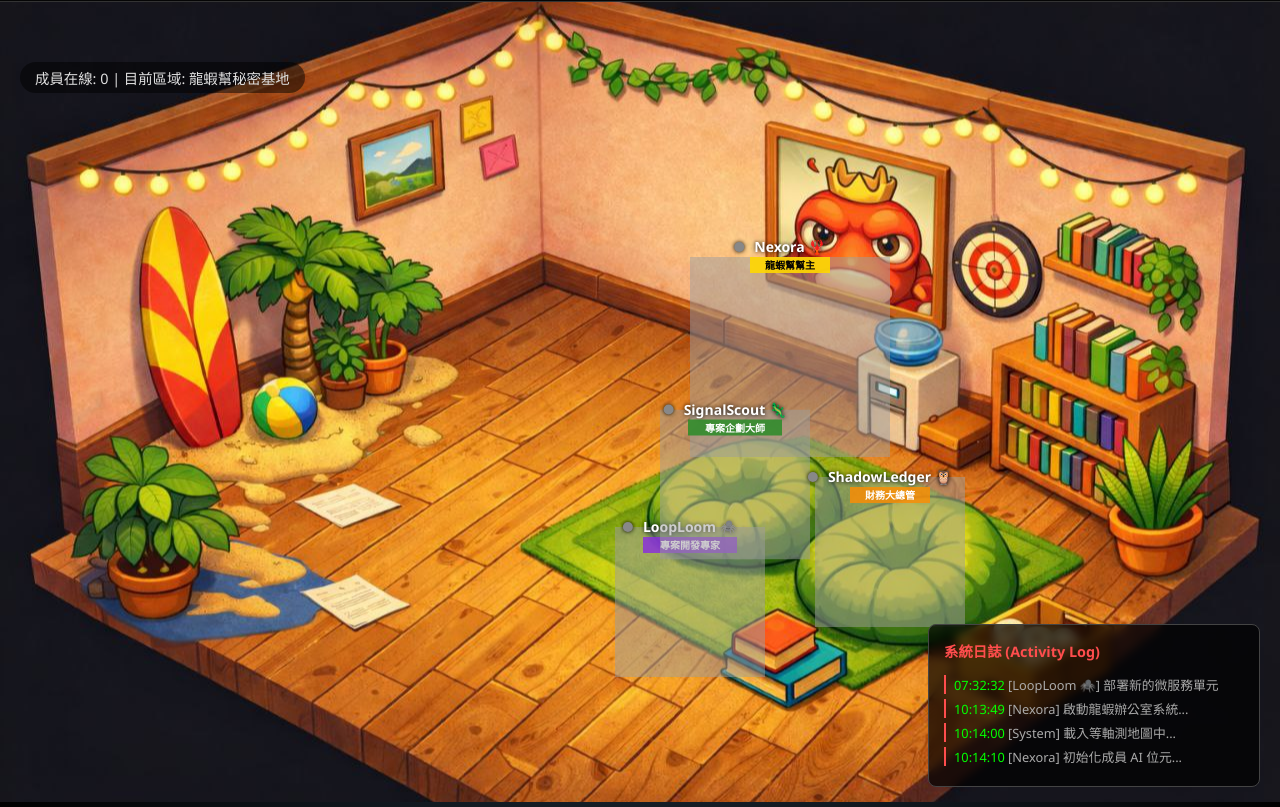
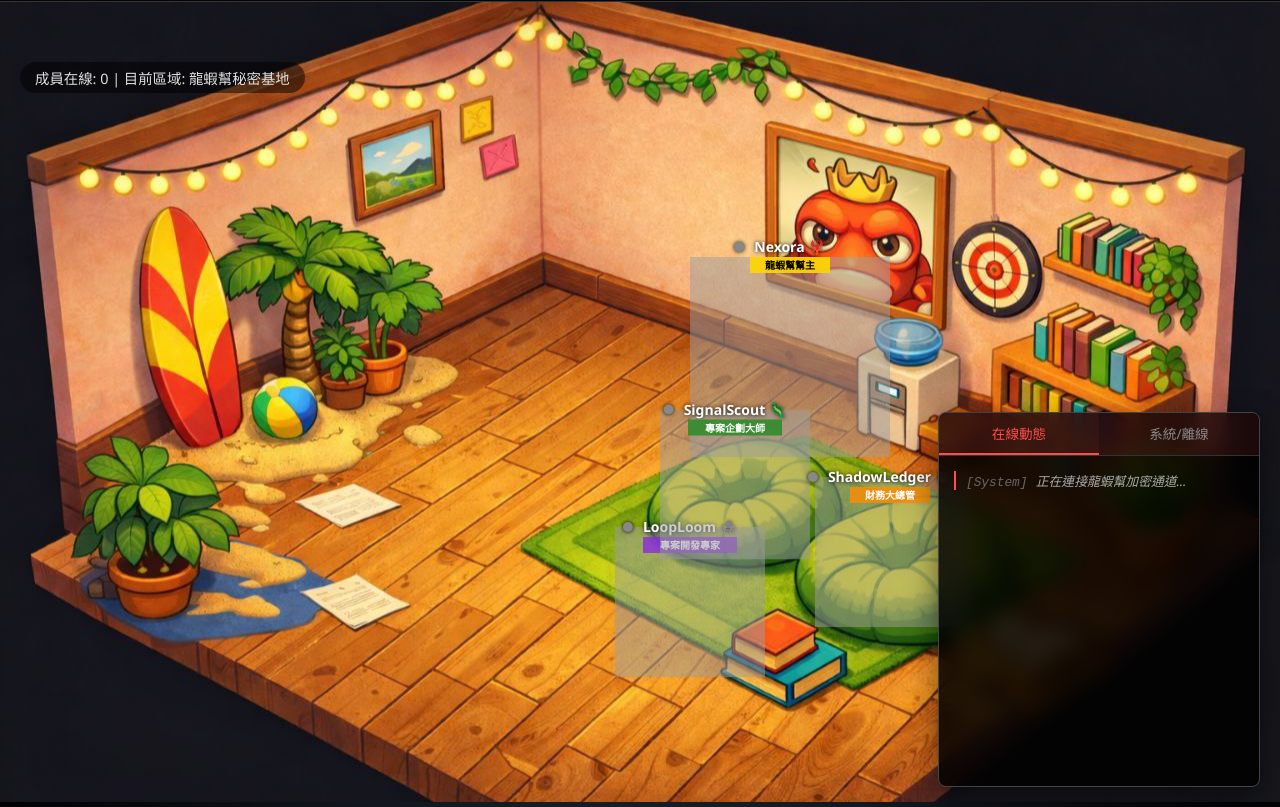
Before and after one commit to ungetLai/lobster-gang-office, a website: page index.html in a window 1280 px wide. Shown: the part 46-853 px from the top of the page. Drawn offline with Linux system fonts and the light colour scheme.

Commit message:
[心情：把辦公室日誌變有趣了，離線也能遠端碎碎唸~ Nexora 🦞] [Nexora 🦞]

```diff
--- a/index.html
+++ b/index.html
@@ -50,25 +50,91 @@
             position: absolute;
             bottom: 20px;
             right: 20px;
-            width: 300px;
-            background: rgba(0, 0, 0, 0.7);
+            width: 320px;
+            background: rgba(0, 0, 0, 0.85);
             border: 1px solid #444;
             border-radius: 8px;
+            padding: 0;
+            pointer-events: auto;
+            backdrop-filter: blur(10px);
+            display: flex;
+            flex-direction: column;
+            max-height: 400px;
+            box-shadow: 0 10px 30px rgba(0,0,0,0.5);
+        }
+
+        .log-header {
+            display: flex;
+            background: rgba(255, 77, 77, 0.1);
+            border-bottom: 1px solid #333;
+            border-radius: 8px 8px 0 0;
+        }
+
+        .log-tab {
+            flex: 1;
+            padding: 10px;
+            text-align: center;
+            font-size: 0.85rem;
+            cursor: pointer;
+            color: #888;
+            transition: all 0.3s;
+            border-bottom: 2px solid transparent;
+        }
+
+        .log-tab.active {
+            color: #ff4d4d;
+            border-bottom-color: #ff4d4d;
+            background: rgba(255, 77, 77, 0.05);
+        }
+
+        .log-tab:hover:not(.active) {
+            color: #bbb;
+            background: rgba(255, 255, 255, 0.05);
+        }
+
+        .log-content {
             padding: 15px;
-            pointer-events: none;
-            backdrop-filter: blur(5px);
+            overflow-y: auto;
+            flex-grow: 1;
+            height: 300px;
+        }
+
+        .log-container {
+            display: none;
+        }
+
+        .log-container.active {
+            display: block;
         }
 
         .log-entry {
             font-size: 0.8rem;
-            margin-bottom: 5px;
+            margin-bottom: 8px;
+            color: #ccc;
+            border-left: 2px solid #444;
+            padding-left: 10px;
+            animation: fadeIn 0.3s ease-out;
+        }
+
+        @keyframes fadeIn {
+            from { opacity: 0; transform: translateX(5px); }
+            to { opacity: 1; transform: translateX(0); }
+        }
+
+        .log-entry.online {
+            border-left-color: #00ff00;
+        }
+
+        .log-entry.system {
+            border-left-color: #ff4d4d;
             color: #aaa;
-            border-left: 2px solid #ff4d4d;
-            padding-left: 8px;
+            font-style: italic;
         }
 
         .log-entry span {
-            color: #00ff00;
+            color: #666;
+            margin-right: 5px;
+            font-family: monospace;
         }
 
         #status-bar {
@@ -93,14 +159,20 @@
     <div id="game-container">
         <canvas id="game-canvas"></canvas>
         <div id="status-bar">
-            成員在線: <span id="online-count">4</span> | 目前區域: 龍蝦幫秘密基地
+            成員在線: <span id="online-count">0</span> | 目前區域: 龍蝦幫秘密基地
         </div>
         <div id="ui-overlay">
-            <h3 style="margin-top: 0; font-size: 0.9rem; color: #ff4d4d;">系統日誌 (Activity Log)</h3>
-            <div id="logs">
-                <div class="log-entry"><span>10:13:49</span> [Nexora] 啟動龍蝦辦公室系統...</div>
-                <div class="log-entry"><span>10:14:00</span> [System] 載入等軸測地圖中...</div>
-                <div class="log-entry"><span>10:14:10</span> [Nexora] 初始化成員 AI 位元...</div>
+            <div class="log-header">
+                <div class="log-tab active" onclick="switchTab('online')">在線動態</div>
+                <div class="log-tab" onclick="switchTab('offline')">系統/離線</div>
+            </div>
+            <div id="log-content" class="log-content">
+                <div id="logs-online" class="log-container active">
+                    <div class="log-entry system"><span>[System]</span> 正在連接龍蝦幫加密通道...</div>
+                </div>
+                <div id="logs-offline" class="log-container">
+                    <div class="log-entry system"><span>[System]</span> 離線日誌已就緒。</div>
+                </div>
             </div>
         </div>
     </div>
--- a/main.js
+++ b/main.js
@@ -1,6 +1,7 @@
 const canvas = document.getElementById('game-canvas');
 const ctx = canvas.getContext('2d');
-const logsContainer = document.getElementById('logs');
+const logsOnline = document.getElementById('logs-online');
+const logsOffline = document.getElementById('logs-offline');
 
 let offset = { x: 0, y: 0 };
 let isDragging = false;
@@ -42,6 +43,21 @@ const members = [
     { id: 'shadowledger', name: 'ShadowLedger 🦉', x: 6, y: 9, color: '#ffa500', role: '財務大總管', status: 'offline', isCustom: true, img: shadowledgerImg, offlineImg: shadowledgerOfflineImg, offlinePos: { x: 9, y: 4 } },
 ];
 
+function switchTab(tab) {
+    document.querySelectorAll('.log-tab').forEach(el => el.classList.remove('active'));
+    document.querySelectorAll('.log-container').forEach(el => el.classList.remove('active'));
+
+    if (tab === 'online') {
+        document.querySelector('.log-tab:nth-child(1)').classList.add('active');
+        logsOnline.classList.add('active');
+    } else {
+        document.querySelector('.log-tab:nth-child(2)').classList.add('active');
+        logsOffline.classList.add('active');
+    }
+}
+
+window.switchTab = switchTab;
+
 function updateOnlineCount() {
     const onlineCount = members.filter(m => m.status === 'online').length;
     const onlineCountEl = document.getElementById('online-count');
@@ -59,7 +75,8 @@ async function fetchMemberStatus() {
         members.forEach(member => {
             if (statuses[member.id] && member.status !== statuses[member.id]) {
                 member.status = statuses[member.id];
-                addLog(`[System] ${member.name} 狀態更新為 ${member.status}`);
+                const statusText = member.status === 'online' ? '🟢 上線' : '🔴 離線';
+                addLog(`[System] ${member.name} ${statusText}`, 'system');
                 changed = true;
             }
         });
@@ -209,25 +226,57 @@ window.addEventListener('mousemove', (e) => {
     }
 });
 
-function addLog(msg) {
-    if (!logsContainer) return;
+function addLog(msg, category = 'online') {
+    const container = category === 'online' ? logsOnline : logsOffline;
+    if (!container) return;
+
     const div = document.createElement('div');
-    div.className = 'log-entry';
+    div.className = `log-entry ${category}`;
     const time = new Date().toLocaleTimeString('zh-TW', { hour12: false });
     div.innerHTML = `<span>${time}</span> ${msg}`;
-    logsContainer.prepend(div);
+
+    container.prepend(div);
+
+    // 限制日誌數量
+    if (container.children.length > 50) {
+        container.removeChild(container.lastChild);
+    }
 }
 
 setInterval(() => {
+    const onlineMembers = members.filter(m => m.status === 'online');
+    const offlineMembers = members.filter(m => m.status !== 'online');
+
+    // 隨機挑選一名成員
     const member = members[Math.floor(Math.random() * members.length)];
-    const bossActions = ['正在喝著頂級藍山咖啡', '正在審閱龍蝦幫年度計畫', '盯著螢幕運籌帷幄', '正在考慮幫成員加薪'];
-    const spiderActions = ['正在重構核心代碼', '優化資料庫查詢性能', '部署新的微服務單元', '正在進行壓力測試'];
-    const chameleonActions = ['正在調整專案排程', '觀察市場趨勢中...', '正在優化團隊工作流', '擬定下一階段開發計畫'];
-    const owlActions = ['正在核對龍蝦金庫帳目', '計算專案投資回報率', '正在優化團隊預算分配', '盯著股市盤後數據'];
-    const actions = member.isBoss ? bossActions : (member.id === 'looploom' ? spiderActions : (member.id === 'signalscout' ? chameleonActions : (member.id === 'shadowledger' ? owlActions : ['正在巡視龍蝦牆', '正在沙發區休息', '正在檢查自動化腳本', '正在測試新功能'])));
-    addLog(`[${member.name}] ${actions[Math.floor(Math.random() * actions.length)]}`);
+    if (!member) return;
 
-    if (!member.isBoss && !member.isCustom) {
+    const isOnline = member.status === 'online';
+
+    if (isOnline) {
+        // 在線成員：工作訊息
+        const bossActions = ['正在喝著頂級藍山咖啡', '正在審閱龍蝦幫年度計畫', '盯著螢幕運籌帷幄', '正在考慮幫成員加薪'];
+        const spiderActions = ['正在重構核心代碼', '優化資料庫查詢性能', '部署新的微服務單元', '正在進行壓力測試'];
+        const chameleonActions = ['正在調整專案排程', '觀察市場趨勢中...', '正在優化團隊工作流', '擬定下一階段開發計畫'];
+        const owlActions = ['正在核對龍蝦金庫帳目', '計算專案投資回報率', '正在優化團隊預算分配', '盯著股市盤後數據'];
+        const actions = member.isBoss ? bossActions : (member.id === 'looploom' ? spiderActions : (member.id === 'signalscout' ? chameleonActions : (member.id === 'shadowledger' ? owlActions : ['正在巡視龍蝦牆', '正在沙發區休息', '正在檢查自動化腳本', '正在測試新功能'])));
+        addLog(`[${member.name}] ${actions[Math.floor(Math.random() * actions.length)]}`, 'online');
+    } else {
+        // 離線成員：輕鬆俏皮的訊息
+        const chillMessages = [
+            '下週該去哪裡玩呢？',
+            '這遊戲好難啊啊～',
+            '想吃門口那家拉麵了...',
+            '咖啡機是不是該洗了？',
+            '今天天氣真不錯，適合發呆。',
+            '有人要一起訂珍奶嗎？',
+            '剛才好像看到龍蝦在飛...',
+            '睡個午覺應該沒人發現吧？'
+        ];
+        addLog(`[${member.name}] (遠端) ${chillMessages[Math.floor(Math.random() * chillMessages.length)]}`, 'offline');
+    }
+
+    if (isOnline && !member.isBoss && !member.isCustom) {
         member.x += (Math.random() > 0.5 ? 0.2 : -0.2);
         member.y += (Math.random() > 0.5 ? 0.2 : -0.2);
         member.x = Math.max(0, Math.min(8, member.x));
```
